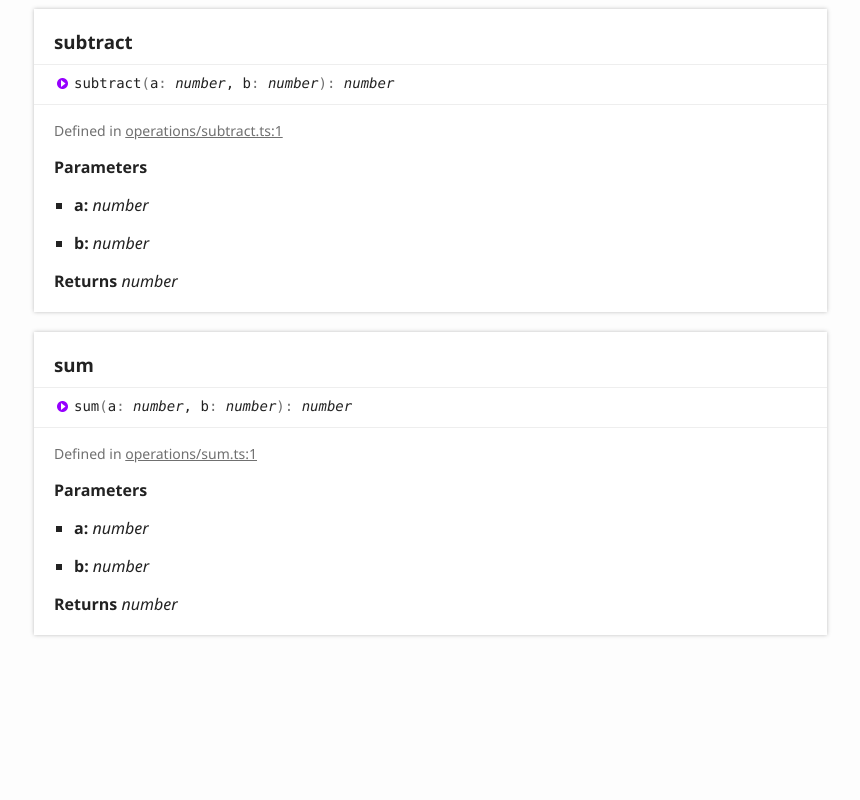
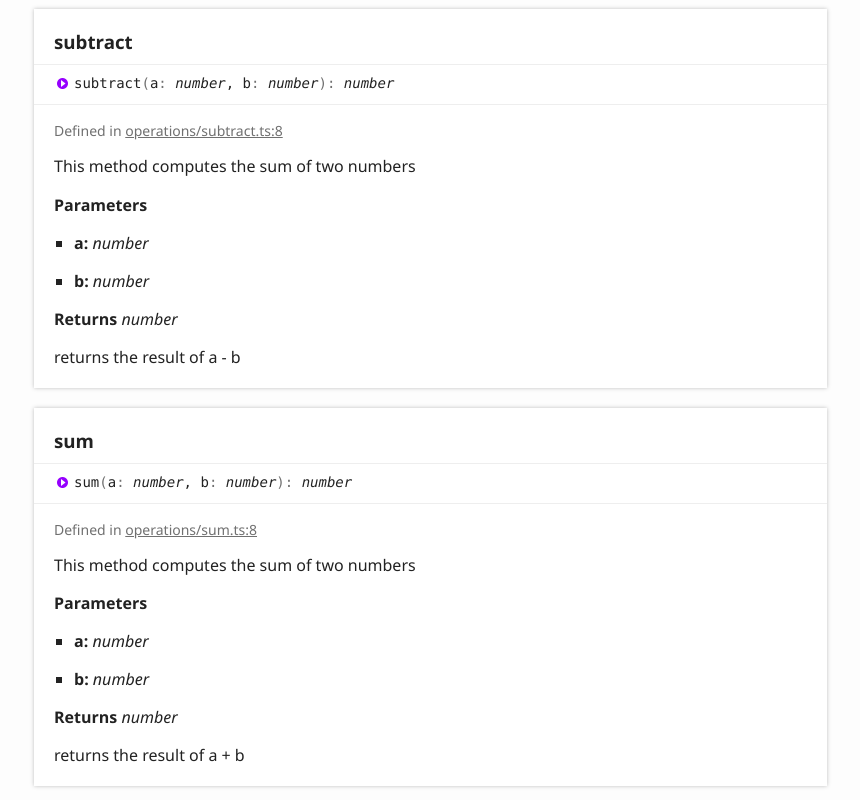
Before and after one commit to pvnovarese/sample-nodejs-project, a website: page docs/modules.html in a window 1280 px wide. Shown: the part 440-1240 px from the top of the page, without its empty margins (6-866 px from the left). Drawn offline with Linux system fonts and the light colour scheme.

Commit message:
docs(operations): add description for operation methods

```diff
--- a/docs/modules.html
+++ b/docs/modules.html
@@ -83,9 +83,14 @@
 						<li class="tsd-description">
 							<aside class="tsd-sources">
 								<ul>
-									<li>Defined in <a href="https://github.com/elfrank/sample-nodejs-project/blob/739704a/src/operations/subtract.ts#L1">operations/subtract.ts:1</a></li>
+									<li>Defined in <a href="https://github.com/elfrank/sample-nodejs-project/blob/100f164/src/operations/subtract.ts#L8">operations/subtract.ts:8</a></li>
 								</ul>
 							</aside>
+							<div class="tsd-comment tsd-typography">
+								<div class="lead">
+									<p>This method computes the sum of two numbers</p>
+								</div>
+							</div>
 							<h4 class="tsd-parameters-title">Parameters</h4>
 							<ul class="tsd-parameters">
 								<li>
@@ -96,6 +101,7 @@
 								</li>
 							</ul>
 							<h4 class="tsd-returns-title">Returns <span class="tsd-signature-type">number</span></h4>
+							<p>returns the result of a - b</p>
 						</li>
 					</ul>
 				</section>
@@ -109,9 +115,14 @@
 						<li class="tsd-description">
 							<aside class="tsd-sources">
 								<ul>
-									<li>Defined in <a href="https://github.com/elfrank/sample-nodejs-project/blob/739704a/src/operations/sum.ts#L1">operations/sum.ts:1</a></li>
+									<li>Defined in <a href="https://github.com/elfrank/sample-nodejs-project/blob/100f164/src/operations/sum.ts#L8">operations/sum.ts:8</a></li>
 								</ul>
 							</aside>
+							<div class="tsd-comment tsd-typography">
+								<div class="lead">
+									<p>This method computes the sum of two numbers</p>
+								</div>
+							</div>
 							<h4 class="tsd-parameters-title">Parameters</h4>
 							<ul class="tsd-parameters">
 								<li>
@@ -122,6 +133,7 @@
 								</li>
 							</ul>
 							<h4 class="tsd-returns-title">Returns <span class="tsd-signature-type">number</span></h4>
+							<p>returns the result of a + b</p>
 						</li>
 					</ul>
 				</section>
```
Also changed, not shown: src/operations/subtract.ts (+7 -0 lines), src/operations/sum.ts (+7 -0 lines).
